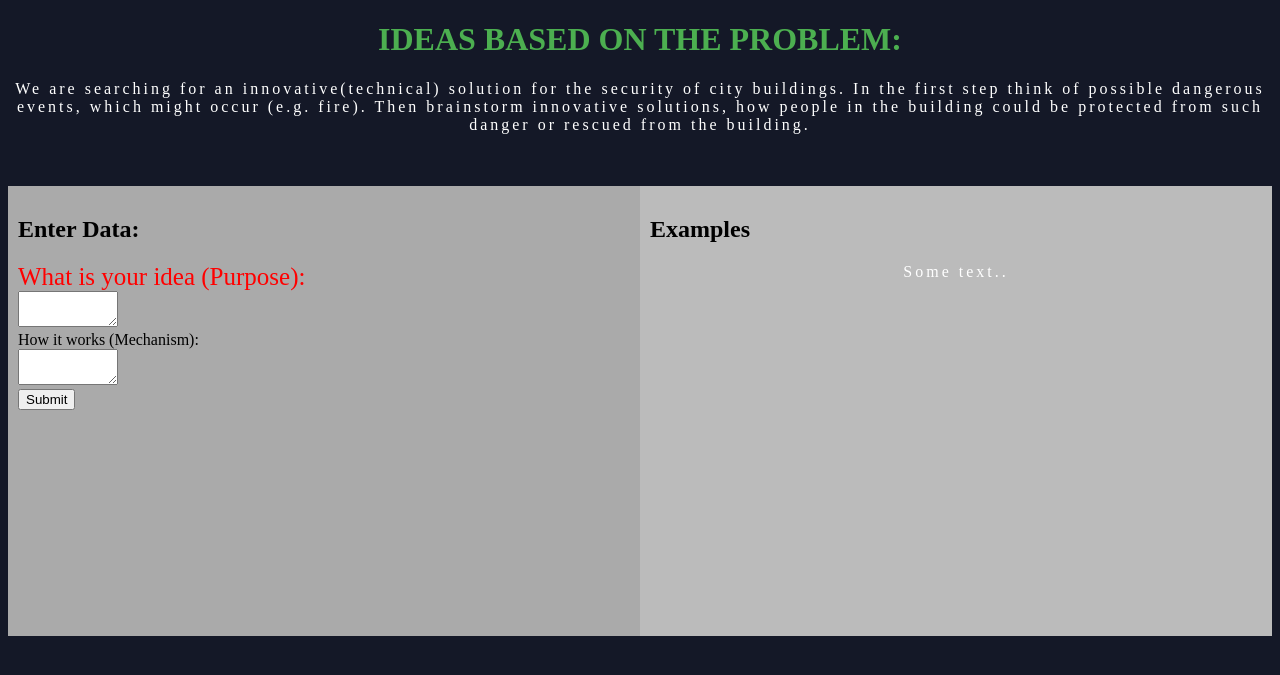
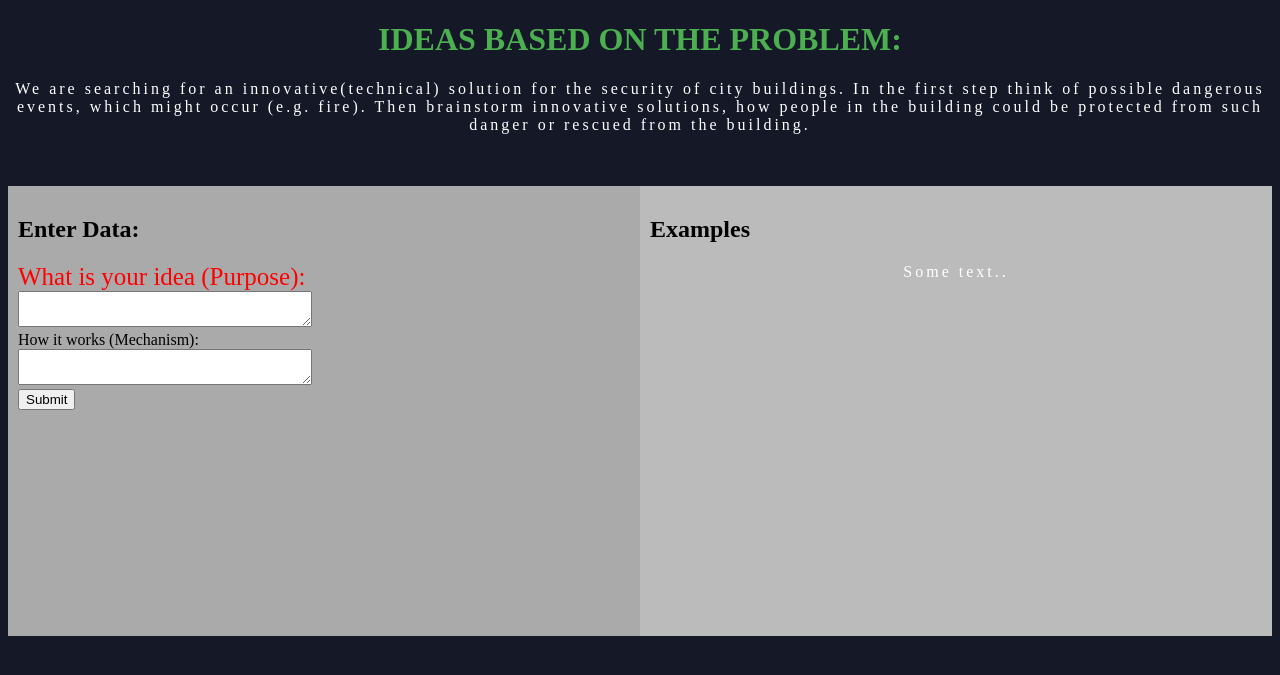
Before and after one commit to teiadom/ideasubmission, a Flask app: page / in a window 1280 px wide. Shown: the top 675 px of the page. Run offline with Flask 2, Linux system fonts and the light colour scheme.

Commit message:
changed html

```diff
--- a/flask_qa/templates/home1.html
+++ b/flask_qa/templates/home1.html
@@ -21,7 +21,7 @@
 }
 
 .form-control{
-    width: 100px;
+    width: 48%;
 }
 
 /* Clear floats after the columns */
```
